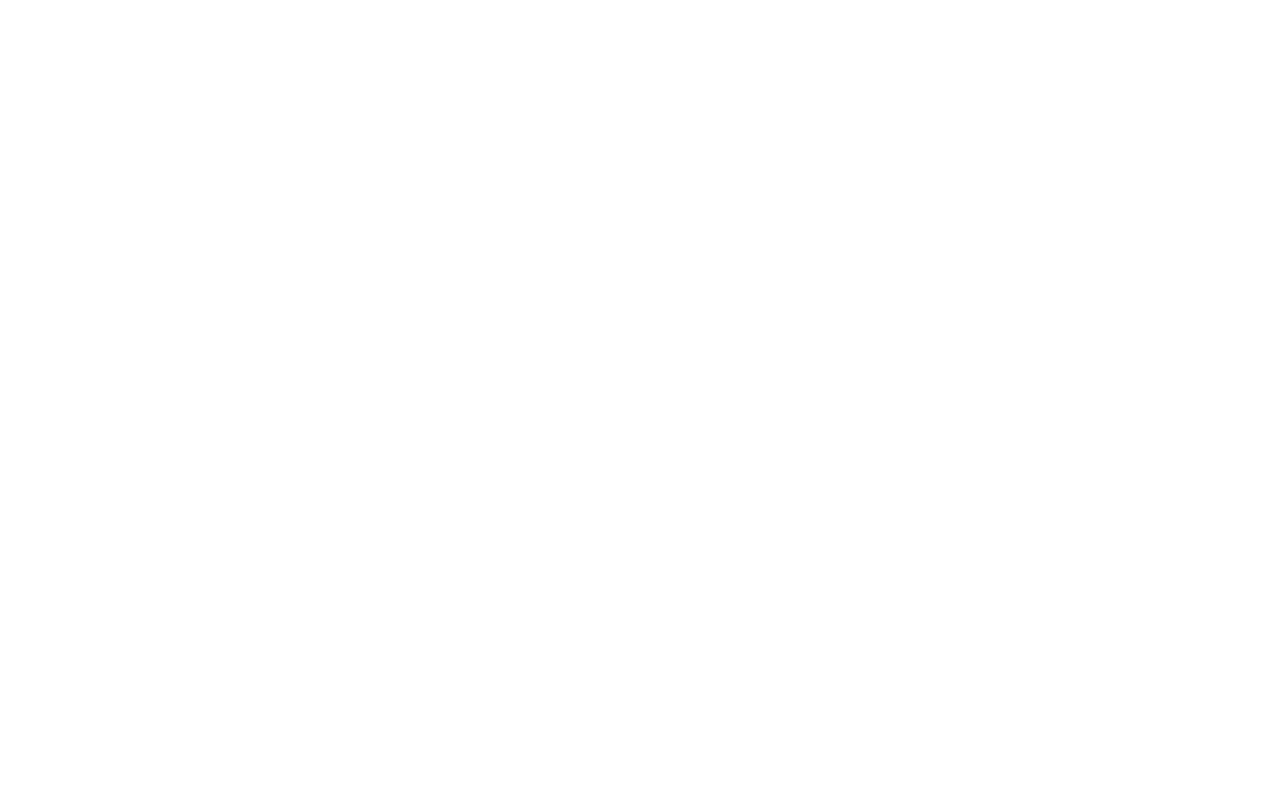
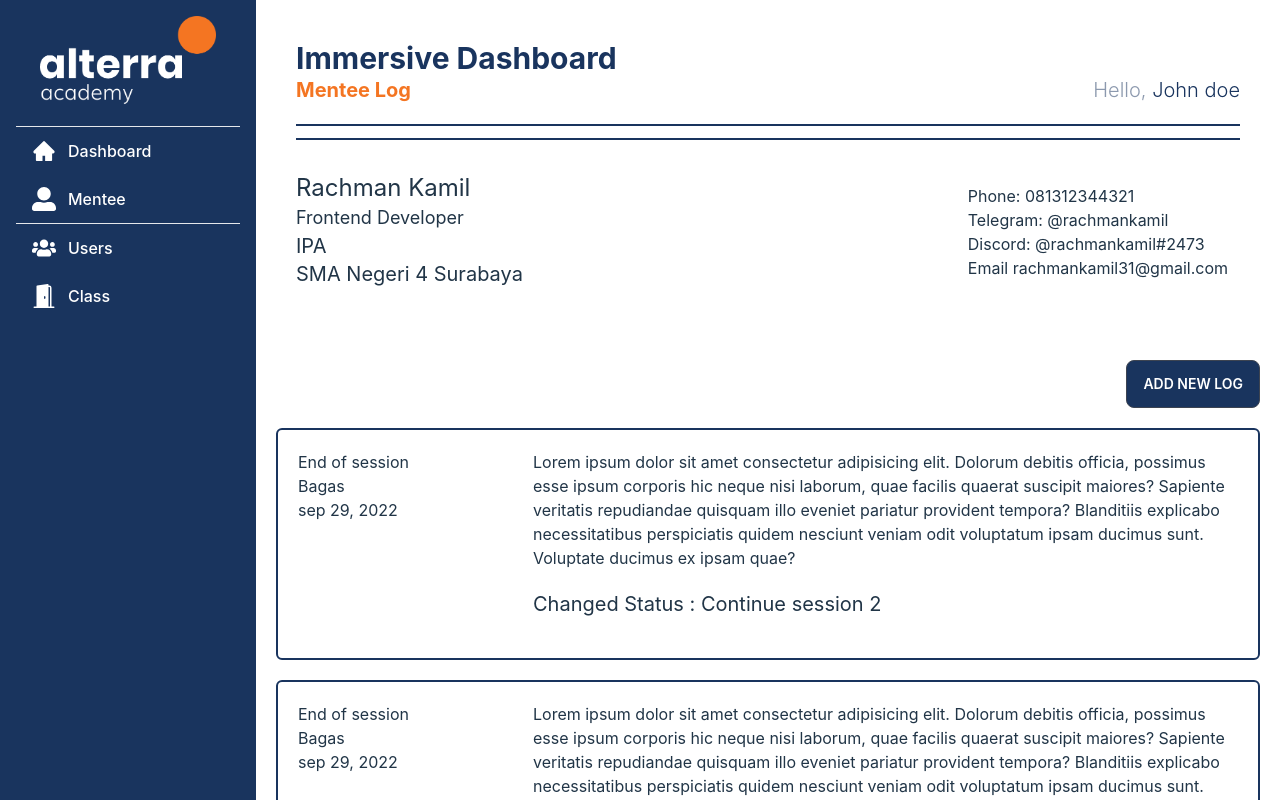
Before and after one commit to GROUP3-FASE2/group-project2-react-vite, a React (Vite) app: page /addmentee in a window 1280 px wide. Before the commit this address had no page. Shown: the top 800 px of the page. Built offline with nearby package versions, Linux system fonts and the light colour scheme.

Commit message:
pages mentee log done

```diff
--- a/src/App.jsx
+++ b/src/App.jsx
@@ -1,5 +1,6 @@
 import React from "react";
 import { BrowserRouter, Routes, Route } from "react-router-dom";
+import Addmentee from "./pages/AddMentee";
 import Sample1 from "./pages/Sample1";
 import Sample2 from "./pages/Sample2";
 import Sample3 from "./pages/Sample3";
@@ -11,6 +12,7 @@
         <Route path="/" element={<Sample1 />} />
         <Route path="/2" element={<Sample2 />} />
         <Route path="/3" element={<Sample3 />} />
+        <Route path="/addmentee" element={<Addmentee />} />
       </Routes>
     </BrowserRouter>
   );
--- /dev/null
+++ b/src/components/ButtonNewLog.jsx
@@ -0,0 +1,7 @@
+import React from "react";
+
+const ButtonNewLog = () => {
+  return <div className="bg-dark-alta w-30 text-white btn">Add New Log</div>;
+};
+
+export default ButtonNewLog;
--- /dev/null
+++ b/src/components/CardNewLog.jsx
@@ -0,0 +1,26 @@
+import React from "react";
+
+const CardNewLog = () => {
+  return (
+    <div className="flex flex-row border-2 justify-between border-dark-alta rounded-md p-5">
+      <div className="w-1/4">
+        <p>End of session</p>
+        <p>Bagas</p>
+        <p>sep 29, 2022</p>
+      </div>
+      <div className="w-3/4">
+        <p>
+          Lorem ipsum dolor sit amet consectetur adipisicing elit. Dolorum
+          debitis officia, possimus esse ipsum corporis hic neque nisi laborum,
+          quae facilis quaerat suscipit maiores? Sapiente veritatis repudiandae
+          quisquam illo eveniet pariatur provident tempora? Blanditiis explicabo
+          necessitatibus perspiciatis quidem nesciunt veniam odit voluptatum
+          ipsam ducimus sunt. Voluptate ducimus ex ipsam quae?
+        </p>
+        <p className="text-xl py-5">Changed Status : Continue session 2</p>
+      </div>
+    </div>
+  );
+};
+
+export default CardNewLog;
--- a/src/components/Container.jsx
+++ b/src/components/Container.jsx
@@ -2,11 +2,7 @@
 
 const Container = ({ children }) => {
   {
-    return (
-      <>
-        <div className="flex w-screen h-full bg-white">{children}</div>
-      </>
-    );
+    return <div className="flex w-full h-full">{children}</div>;
   }
 };
 
--- a/src/components/Navbar.jsx
+++ b/src/components/Navbar.jsx
@@ -1,14 +1,14 @@
 import React from "react";
 
-const Navbar = () => {
+const Navbar = ({ namePages }) => {
   return (
-    <div className="w-full">
+    <div className="w-full overflow-hidden ">
       <div className="flex flex-col p-5">
         <p className="text-3xl font-bold text-dark-alta ">
           Immersive Dashboard
         </p>
         <div className="flex justify-between">
-          <p className="text-xl font-bold text-orange-alta">Dashboard</p>
+          <p className="text-xl font-bold text-orange-alta">{namePages}</p>
           <p className="text-xl text-dark-alta/50 font-light">
             Hello, <span className="text-dark-alta">John doe</span>
           </p>
--- a/src/components/Sidebar.jsx
+++ b/src/components/Sidebar.jsx
@@ -7,7 +7,7 @@
 
 const Sidebar = () => {
   return (
-    <div className="flex flex-col">
+    <div className="flex flex-col bg-dark-alta ">
       <div className=" drawer drawer-mobile ">
         {/* ============= */}
         {/* SIDEBAR START */}
@@ -23,7 +23,7 @@
         </div>
         <div className="drawer-side ">
           <label htmlFor="my-drawer-2 " className="drawer-overlay "></label>
-          <ul className="flex  menu p-4 w-80 bg-dark-alta text-white ">
+          <ul className="flex menu p-4 w-64  text-white ">
             <div className=" mx-auto mb-5 w-44">
               <img src={logo} alt="logo" />
             </div>
--- /dev/null
+++ b/src/pages/AddMentee.jsx
@@ -0,0 +1,49 @@
+import React from "react";
+import ButtonNewLog from "../components/ButtonNewLog";
+import CardNewLog from "../components/CardNewLog";
+import Container from "../components/Container";
+import Navbar from "../components/Navbar";
+import Sidebar from "../components/Sidebar";
+
+const AddMentee = () => {
+  return (
+    <Container>
+      <Sidebar />
+      <div className="flex flex-col w-full h-full m-5 ">
+        <Navbar namePages={"Mentee Log"} />
+        <div className="flex p-5 justify-between">
+          <div>
+            <p className="text-2xl">Rachman Kamil</p>
+            <p className="text-lg">Frontend Developer</p>
+            <p className="text-xl">IPA</p>
+            <p className="text-xl">SMA Negeri 4 Surabaya</p>
+          </div>
+          <div className="p-3">
+            <p>
+              Phone: <span>081312344321</span>
+            </p>
+            <p>
+              Telegram: <span>@rachmankamil</span>
+            </p>
+            <p>
+              Discord: <span>@rachmankamil#2473</span>
+            </p>
+            <p>
+              Email <span>rachmankamil31@gmail.com</span>
+            </p>
+          </div>
+        </div>
+        <div className="pt-12 text-right">
+          <ButtonNewLog />
+        </div>
+        <div className="flex flex-col gap-5 pt-5">
+          <CardNewLog />
+          <CardNewLog />
+          <CardNewLog />
+        </div>
+      </div>
+    </Container>
+  );
+};
+
+export default AddMentee;
```
